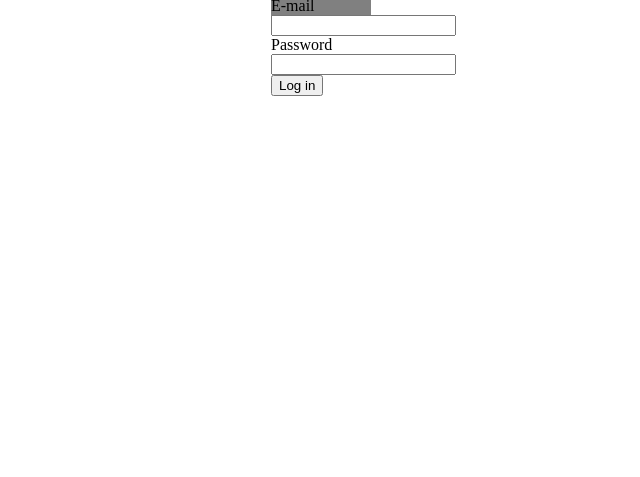
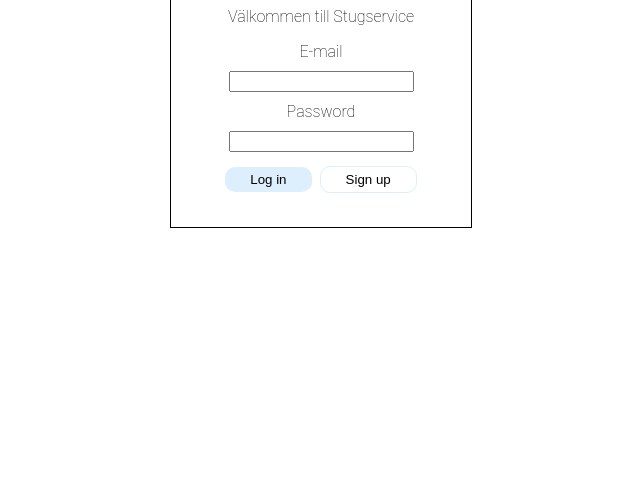
Before and after one commit to saarishe/electron-test, an Electron app: page index.html in a window 800 px wide. Shown: the part 323-800 px from the top of the page, without its empty margins (79-719 px from the left). Drawn offline with Linux system fonts and the light colour scheme; no server answers.

Commit message:
jobbat på css

```diff
--- a/index.html
+++ b/index.html
@@ -11,16 +11,18 @@
 
 <body>
     <div id="logindiv">
-        <h1>Stugservice</h1>
+        <h1 id="stugserviceH1">Stugservice</h1>
+        <p id="valkommen"> Välkommen till Stugservice</p>
 
         <form id="loginform" action="">
             <label for="">E-mail</label> </br>
-            <input type="text" id="email"></br>
+            <input type="text" id="email" class="formInput"></br>
             <label for="">Password</label></br>
-            <input type="text" name="" id="pws"></br>
+            <input type="text" id="pws" class="formInput"></br>
             <div id="msg"></div>
         </form>
         <button id="btn-test" type="button">Log in</button>
+        <button id="btn-sign" type="button">Sign up</button>
     </div>
 
     <!--Comment-->
--- a/preload.js
+++ b/preload.js
@@ -11,8 +11,8 @@ contextBridge.exposeInMainWorld('exposed', {
         console.log('button clicked (preload)')
     },
 
-    getNotes: () => {
-        return ipcRenderer.invoke('get-notes')
+    getCabins: () => {
+        return ipcRenderer.invoke('get-cabins')
     },
 
     notesLogin: (data) => {
--- a/renderer.js
+++ b/renderer.js
@@ -12,12 +12,12 @@
     await window.exposed.sendStuffToMain('Stuff from renderer')
 })()
 
-getNotes = async() =>{
-console.log('getNotes')
-const notes =  await window.exposed.getNotes()
+getCabins = async() =>{
+console.log('getCabins')
+const notes =  await window.exposed.getCabins()
 console.log(notes)
 }
-getNotes()
+getCabins()
 
 
 document.querySelector('#btn-test').addEventListener('click', async() =>{
@@ -29,5 +29,5 @@ document.querySelector('#btn-test').addEventListener('click', async() =>{
     if(login_fail){
         document.querySelector('#msg').innerText = login_fail.msg
     }
-    getNotes()
+    getCabins()
 })
--- a/styles.css
+++ b/styles.css
@@ -1,9 +1,70 @@
+/*FONTS*/
+@import url('https://fonts.googleapis.com/css2?family=Almarai:wght@300;400;700&family=Roboto:wght@100;300;700&display=swap');
 #logindiv{
+    height: 300px;
+    width: 300px;
+    border: solid 1px black ;
+    animation: fadeIn 3s;
+    margin: 0;
     position: absolute;
-    height: 100px;
-    width: 100px;
-    background-color: gray;
+    top: 50%;
     left: 50%;
-    top: 30%;
-    margin-left:-50px;
+    transform: translate(-50%, -50%);
+    text-align: center;
 }
+
+@keyframes fadeIn {
+    0% { opacity: 0; }
+    100% { opacity: 1; }
+  }
+
+  #stugserviceH1{
+    font-family: 'Almarai', sans-serif;
+    font-weight: 300;
+    text-align: center;
+  }
+
+  #valkommen{
+    font-family: 'Roboto', sans-serif;
+    font-weight: 100;
+    text-align: center;
+  }
+
+  label{
+    font-family: 'Roboto', sans-serif;
+    font-weight: 100;
+    size: 8px;
+  }
+
+  .formInput{
+    margin: 10px 2px;
+  }
+
+  #btn-test{
+    border: none;
+    padding: 5px 25px;
+    text-align: center;
+    text-decoration: none;
+    margin: 4px 2px;
+    transition-duration: 0.4s;
+    cursor: pointer;
+    background-color: #ddeffd;
+    border-radius: 10px;
+  }
+
+  #btn-test:hover{
+    background-color: #bce0fc;
+  }
+
+  #btn-sign{
+    border: none;
+    padding: 5px 25px;
+    text-align: center;
+    text-decoration: none;
+    margin: 4px 2px;
+    transition-duration: 0.4s;
+    cursor: pointer;
+    background-color: white;
+    border-radius: 10px;
+    border: #ddeffd 0.1px solid;
+  }
```
Also changed, not shown: main.js (+4 -4 lines).
